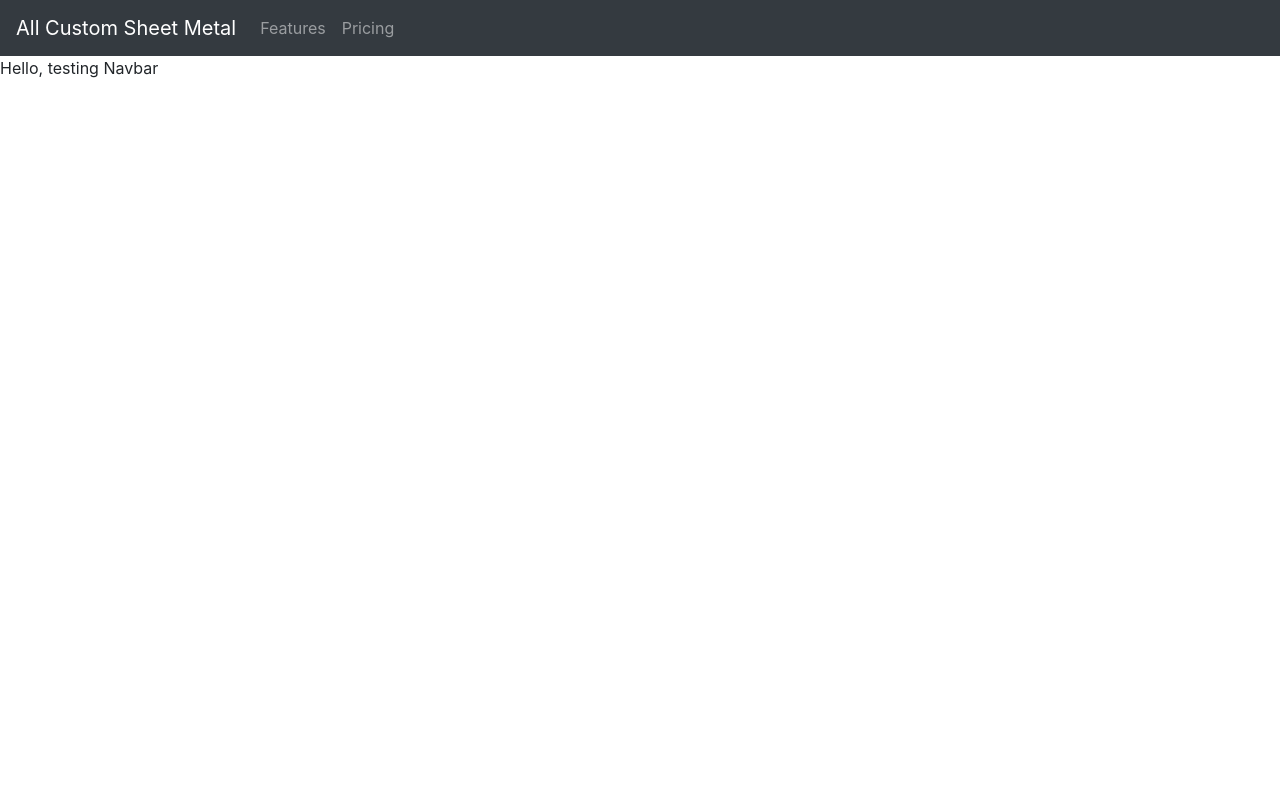
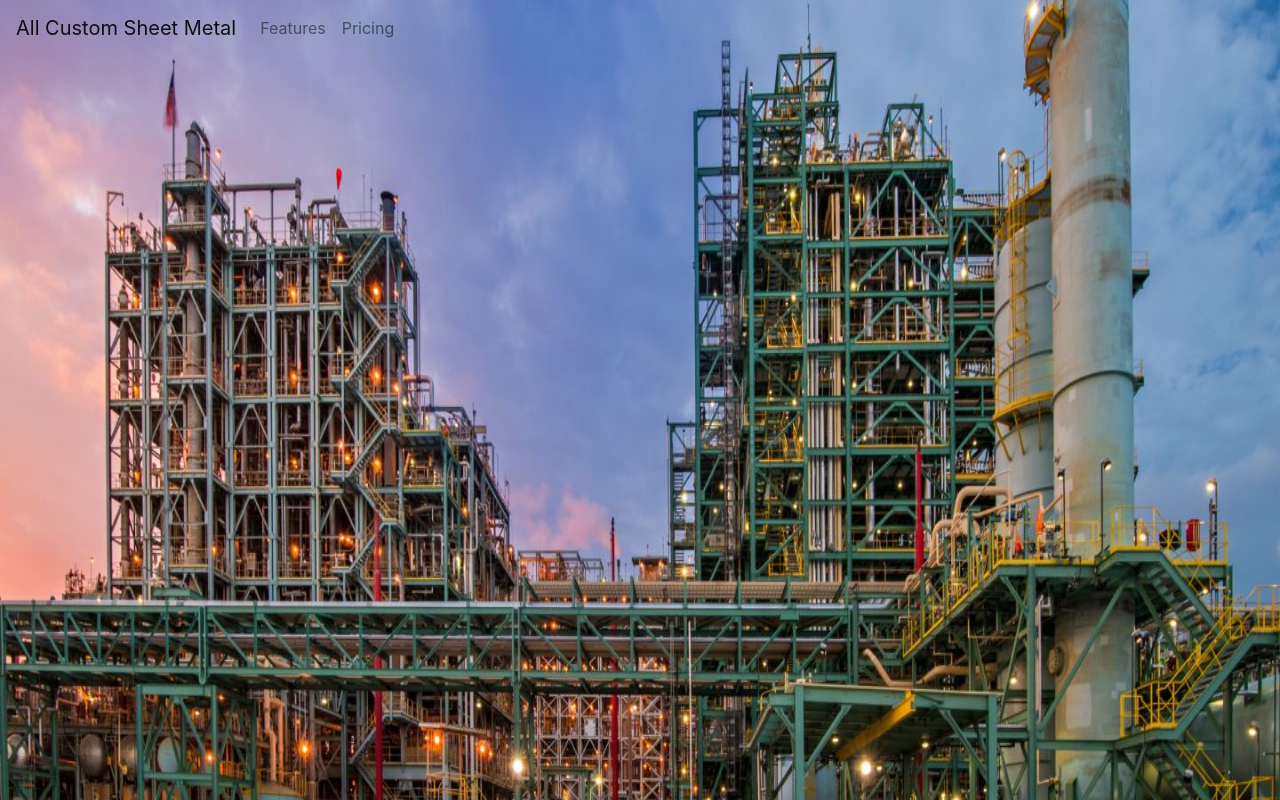
Before and after one commit to fluentinstroll/all-custom-sheet-metal, a Next.js app: page / in a window 1280 px wide. Built offline with nearby package versions, Linux system fonts and the light colour scheme.

Commit message:
transparent navbar and background image

```diff
--- a/components/NavBar.js
+++ b/components/NavBar.js
@@ -7,7 +7,7 @@ import Button from 'react-bootstrap/Button';
 // TODO: navbar buttons should be spaced
 function NavBar() {
   return (
-    <Navbar bg="dark" variant="dark">
+    <Navbar scrolling="true" dark="true" expand="md" fixed="top">
     <Navbar.Brand href="#home">All Custom Sheet Metal</Navbar.Brand>
     <Nav className="mr-auto">
       <Nav.Link href="#features">Features</Nav.Link>
--- a/pages/index.js
+++ b/pages/index.js
@@ -1,5 +1,6 @@
 import Head from 'next/head'
 import NavBar from '../components/NavBar';
+import Image from 'next/image';
 
 export default function Home() {
   return (
@@ -11,7 +12,11 @@ export default function Home() {
 
       <main>
         <NavBar />
-        <div>Hello, testing Navbar</div>
+        <Image
+        layout="fill"
+        src="/assets/temp/Industrial-1_5-2-hero.jpg"
+        alt="temp"
+      />
       </main>
 
       <footer>
```
Also changed, not shown: public/assets/temp/Industrial-1_5-2-hero.jpg (added).
